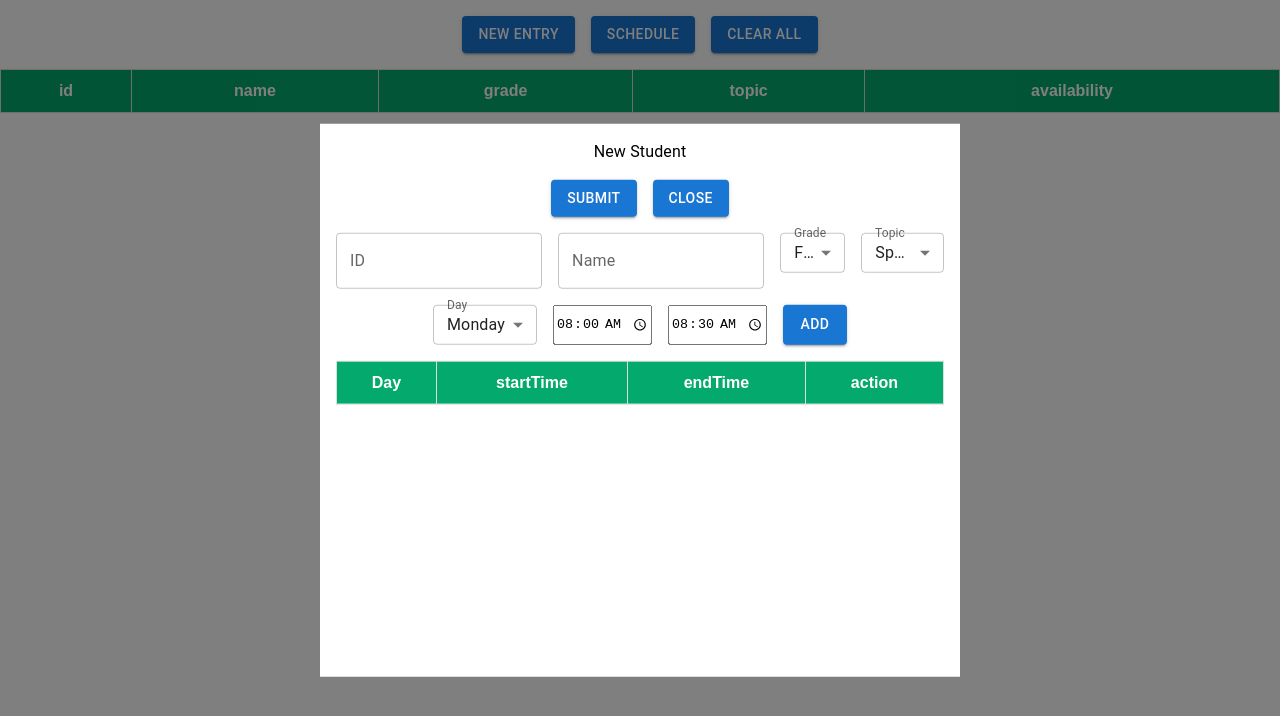
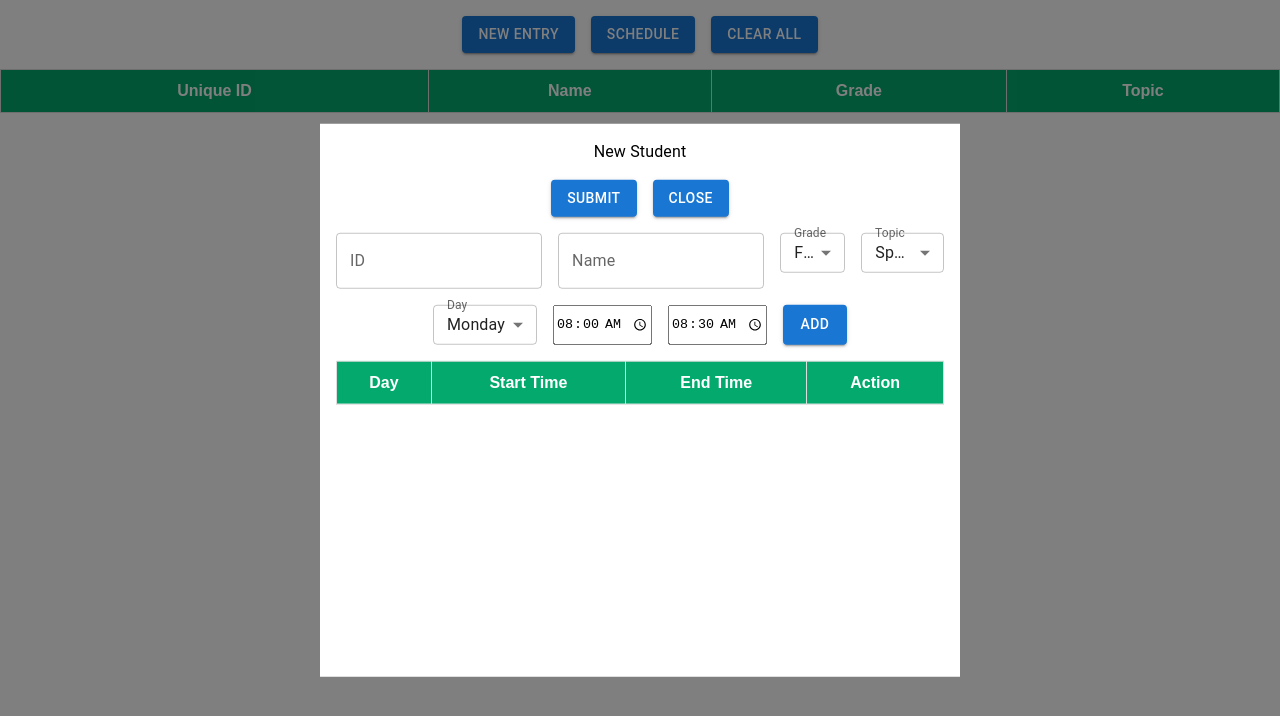
Before and after one commit to ncardenas/scheduler, a React (Create React App) app: page / in a window 1280 px wide. Both pictures are taken after a click on the button "NEW ENTRY". Shown: the top 716 px of the page. Built offline with nearby package versions, Linux system fonts and the light colour scheme.

Commit message:
displays the student info

```diff
--- a/src/App.js
+++ b/src/App.tsx
@@ -1,7 +1,7 @@
 import React, { useState } from 'react';
 import { Box, Stack, Modal } from '@mui/material';
 import { Form } from './component/Form';
-
+import { Availability } from './component/Form';
 import {
   ClearButton,
   ScheduleStudentsButton,
@@ -9,6 +9,14 @@ import {
 } from './component/Buttons';
 
 import StudentTable from './StudentTable/StudentTable';
+
+export interface StudentRecord {
+  id: string;
+  name: string;
+  grade: string;
+  topic: string;
+  times: Availability[];
+}
 
 function App() {
   const initStudents = [];
@@ -29,7 +37,9 @@ function App() {
     setFormOpen(false);
   };
 
-  const handleAddStudent = () => {};
+  const handleAddStudent = (student: StudentRecord) => {
+    setStudents((prev) => [...prev, student]);
+  };
 
   return (
     <Stack marginTop={2} spacing={2}>
--- a/src/StudentTable/StudentTable.tsx
+++ b/src/StudentTable/StudentTable.tsx
@@ -1,38 +1,36 @@
-import React, { useEffect, useState } from 'react';
-import { BasicTable } from '../BasicTable';
-import { getColumns } from './Columns';
+import React from 'react';
+import { StudentRecord } from '../App';
+import '../table.css';
 
-const StudentTable = ({ students }) => {
-  const columns = getColumns();
-  const [data, setData] = useState([]);
+interface Props {
+  students: StudentRecord[];
+}
+const StudentTable = ({ students }: Props) => {
+  // TODO: Make this a subset of the time table headers
+  const header_names = ['Unique ID', 'Name', 'Grade', 'Topic'];
+  const headers = header_names.map((name) => (
+    <th className="th" key={name}>
+      {name}
+    </th>
+  ));
 
-  useEffect(() => {
-    const result = [];
-    console.log(students);
-    for (const student of students) {
-      const formatAvailability = [];
-      for (const day of Object.keys(student.availability)) {
-        const availability = student.availability[day];
-        for (const meeting of availability) {
-          const start = meeting.start.toString();
-          const end = meeting.end.toString();
-          formatAvailability.push(
-            <div key={start}>{day + ': ' + start + ' to ' + end}</div>
-          );
-        }
-      }
-      result.push({
-        id: student.id,
-        name: student.name,
-        grade: student.grade,
-        topic: student.topic,
-        availability: formatAvailability,
-      });
-    }
-    setData(result);
-  }, [students]);
+  const rows = students.map((student, index) => (
+    <tr key={index}>
+      <td>{student.id}</td>
+      <td>{student.name}</td>
+      <td>{student.grade}</td>
+      <td>{student.topic}</td>
+    </tr>
+  ));
 
-  return <BasicTable c={columns} d={data} />;
+  return (
+    <table className="table">
+      <thead className="thead">
+        <tr className="tr">{headers}</tr>
+      </thead>
+      <tbody>{rows}</tbody>
+    </table>
+  );
 };
 
 export default StudentTable;
--- a/src/component/Form.tsx
+++ b/src/component/Form.tsx
@@ -9,12 +9,7 @@ import {
   SelectGrade,
 } from './Fields';
 
-import {
-  AddTimeBlockButton,
-  SubmitButton,
-  CloseFormButton,
-  DeleteTimeEntry,
-} from './Buttons';
+import { AddTimeBlockButton, SubmitButton, CloseFormButton } from './Buttons';
 import { TimeTable } from './TimeTable';
 
 export interface Availability {
@@ -23,6 +18,7 @@ export interface Availability {
   endTime: string;
   delete: (tableData: Availability[], arg: number) => void;
 }
+
 export const Form = ({ handleParentSubmit, handleParentClose }) => {
   const validTopics = ['Speech', 'Another', 'AnotherAnother'];
   const validDays = ['Monday', 'Tuesday', 'Wednesday', 'Thursday', 'Friday'];
@@ -69,6 +65,17 @@ export const Form = ({ handleParentSubmit, handleParentClose }) => {
   };
 
   const handleSubmit = () => {
+    handleParentSubmit({
+      id,
+      name,
+      grade,
+      topic,
+      times,
+    });
+    clearForm();
+  };
+
+  const clearForm = () => {
     setId(defaults.id);
     setName(defaults.name);
     setGrade(defaults.grade);
@@ -76,7 +83,6 @@ export const Form = ({ handleParentSubmit, handleParentClose }) => {
     setDay(defaults.day);
     setStartTime(defaults.startTime);
     setEndTime(defaults.endTime);
-    handleParentSubmit();
   };
 
   return (
--- a/src/component/TimeTable.tsx
+++ b/src/component/TimeTable.tsx
@@ -1,19 +1,14 @@
 import React from 'react';
-import { BasicTable } from '../BasicTable';
 import { Availability } from './Form';
 import { DeleteTimeEntry } from './Buttons';
+import '../table.css';
 interface Props {
   times: Availability[];
 }
 
 export const TimeTable = ({ times }: Props) => {
-  const column_names = ['Day', 'startTime', 'endTime', 'action'];
-  const columns = column_names.map((name) => {
-    return { Header: name, accessor: name };
-  });
-
-  // return <BasicTable c={columns} d={times} />;
-  const headers = column_names.map((name) => <th key={name}>{name}</th>);
+  const header_names = ['Day', 'Start Time', 'End Time', 'Action'];
+  const headers = header_names.map((name) => <th key={name}>{name}</th>);
   const rows = times.map((time, index) => (
     <tr key={index}>
       <td>{time.day}</td>
```
